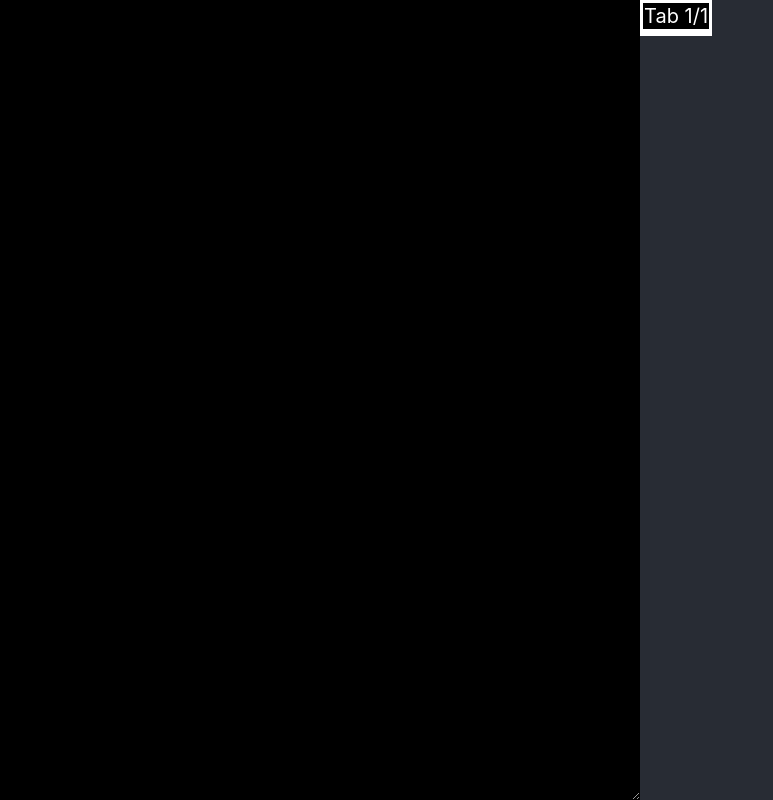
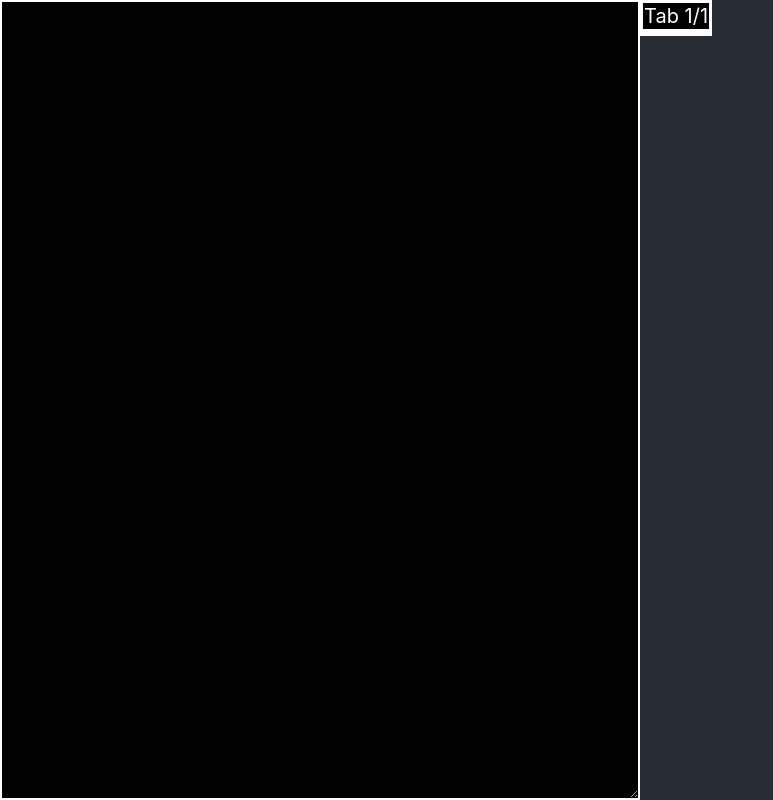
Before and after one commit to peoplestealusernames/konica-minolta-tab-website, a React (Create React App) app: page / in a window 1280 px wide. Shown: the whole page, without its empty margins (0-773 px from the left). Built offline with nearby package versions, Linux system fonts and the light colour scheme.

Commit message:
text area added padding

```diff
--- a/src/App.tsx
+++ b/src/App.tsx
@@ -37,14 +37,14 @@ function App() {
             setinput(text ? text : "")
           }}
           style={{
+            border: "2px solid white",
             display: "flex",
-            width: "50vw",
-            height: "100vh",
+            width: "calc(50vw - 12px)",
+            height: "calc(100vh - 12px)",
             backgroundColor: "black",
             color: "white",
             fontSize: "150%",
-            border: "none",
-            padding: "0px",
+            padding: "4px",
             margin: "0px"
           }}
           autoComplete="off"
```
